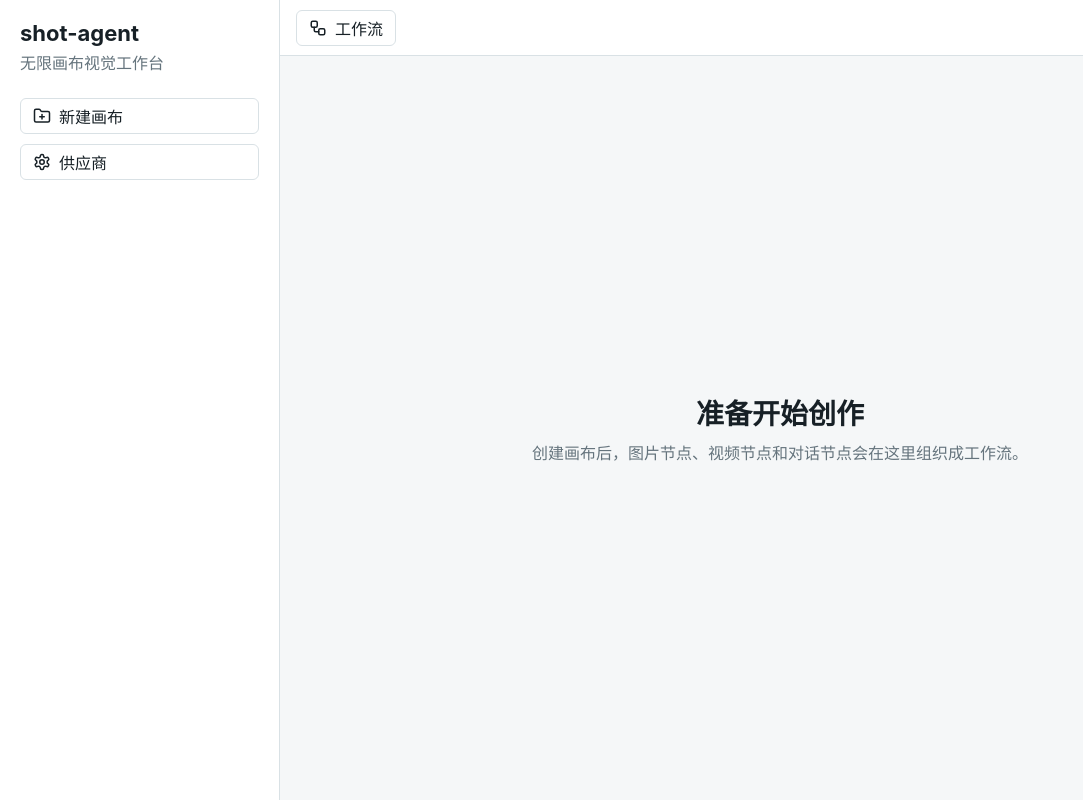
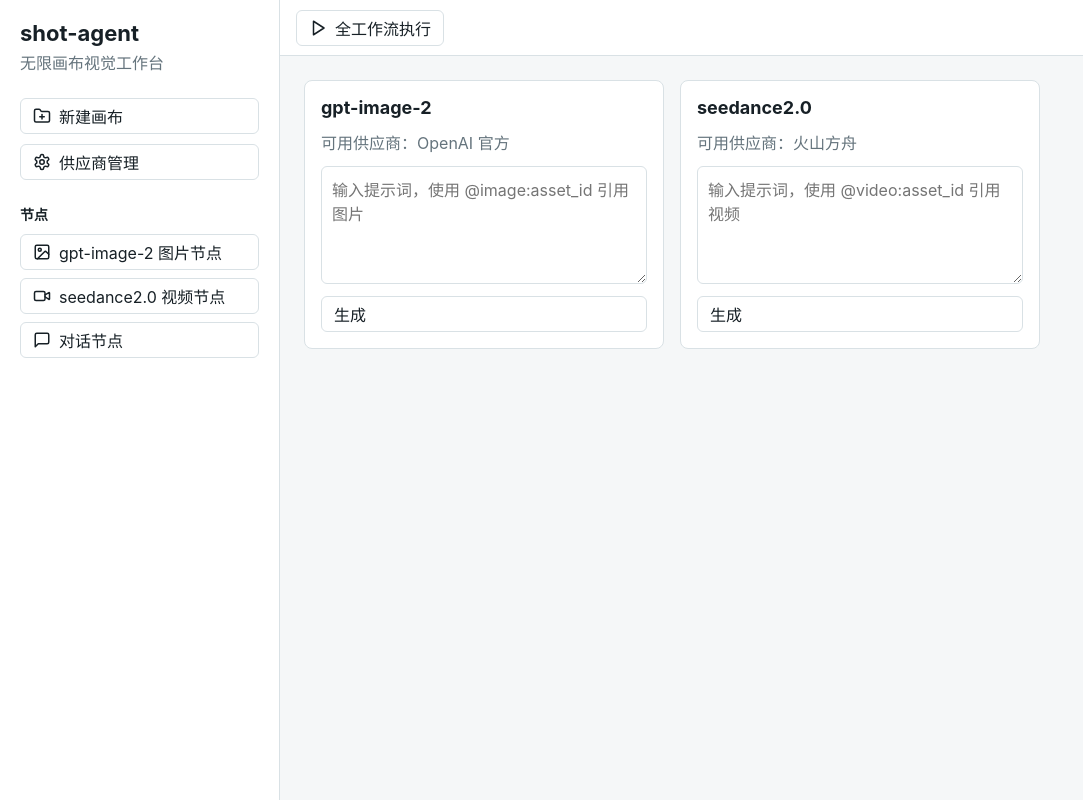
Before and after one commit to TCmatj/shot-agent, a React (Vite) app: page / in a window 1280 px wide. Shown: the whole page, without its empty margins (0-1083 px from the left). Built offline with nearby package versions, Linux system fonts and the light colour scheme.

Commit message:
feat: 添加工作台基础界面

```diff
--- a/src/app/App.css
+++ b/src/app/App.css
@@ -85,3 +85,49 @@
   margin: 0;
   max-width: 520px;
 }
+
+.panel h2 {
+  font-size: 14px;
+  margin: 0 0 10px;
+}
+
+.node-list {
+  display: grid;
+  gap: 8px;
+}
+
+.canvas-preview {
+  align-content: start;
+  display: grid;
+  gap: 16px;
+  grid-template-columns: repeat(auto-fit, minmax(280px, 360px));
+  padding: 24px;
+}
+
+.node-card {
+  background: #ffffff;
+  border: 1px solid #d9e1e5;
+  border-radius: 8px;
+  display: grid;
+  gap: 12px;
+  padding: 16px;
+}
+
+.node-card h2 {
+  font-size: 18px;
+  margin: 0;
+}
+
+.node-card p {
+  color: #65747d;
+  margin: 0;
+}
+
+.node-card textarea {
+  border: 1px solid #d9e1e5;
+  border-radius: 6px;
+  font: inherit;
+  min-height: 96px;
+  padding: 10px;
+  resize: vertical;
+}
--- a/src/app/App.tsx
+++ b/src/app/App.tsx
@@ -1,6 +1,67 @@
-import { FolderPlus, Settings, Workflow } from 'lucide-react';
+import { FolderPlus, Image, MessageSquare, Play, Settings, Video } from 'lucide-react';
+import { findProvidersForCanonicalModel } from '../domain/provider';
+import type { ProviderConfig } from '../domain/provider';
+
+const providers: ProviderConfig[] = [
+  {
+    id: 'provider_openai',
+    name: 'OpenAI 官方',
+    protocol: 'openai-compatible',
+    baseURL: 'https://api.openai.com',
+    apiTokenRef: 'secret_openai',
+    enabled: true,
+    models: [
+      {
+        providerModelId: 'gpt-image-2',
+        canonicalModelId: 'gpt-image-2',
+        enabled: true,
+      },
+    ],
+  },
+  {
+    id: 'provider_seedance',
+    name: '火山方舟',
+    protocol: 'volcengine',
+    baseURL: 'https://ark.cn-beijing.volces.com',
+    apiTokenRef: 'secret_seedance',
+    enabled: true,
+    models: [
+      {
+        providerModelId: 'doubao-seedance-2-0-260128',
+        canonicalModelId: 'seedance2.0',
+        enabled: true,
+      },
+      {
+        providerModelId: 'doubao-seedance-2-0-fast-260128',
+        canonicalModelId: 'seedance2.0-fast',
+        enabled: true,
+      },
+    ],
+  },
+];
+
+const nodeTypes = [
+  {
+    id: 'gpt-image-2',
+    label: 'gpt-image-2 图片节点',
+    icon: Image,
+  },
+  {
+    id: 'seedance2.0',
+    label: 'seedance2.0 视频节点',
+    icon: Video,
+  },
+  {
+    id: 'chat-openai',
+    label: '对话节点',
+    icon: MessageSquare,
+  },
+];
 
 export function App() {
+  const imageProviders = findProvidersForCanonicalModel(providers, 'gpt-image-2');
+  const videoProviders = findProvidersForCanonicalModel(providers, 'seedance2.0');
+
   return (
     <main className="app-shell">
       <aside className="sidebar">
@@ -15,20 +76,44 @@
           </button>
           <button type="button">
             <Settings size={18} />
-            供应商
+            供应商管理
           </button>
         </nav>
+        <section className="panel">
+          <h2>节点</h2>
+          <div className="node-list">
+            {nodeTypes.map((node) => {
+              const Icon = node.icon;
+              return (
+                <button key={node.id} type="button">
+                  <Icon size={18} />
+                  {node.label}
+                </button>
+              );
+            })}
+          </div>
+        </section>
       </aside>
       <section className="workspace">
         <div className="toolbar">
           <button type="button">
-            <Workflow size={18} />
-            工作流
+            <Play size={18} />
+            全工作流执行
           </button>
         </div>
-        <div className="empty-canvas">
-          <h2>准备开始创作</h2>
-          <p>创建画布后，图片节点、视频节点和对话节点会在这里组织成工作流。</p>
+        <div className="canvas-preview">
+          <article className="node-card">
+            <h2>gpt-image-2</h2>
+            <p>可用供应商：{imageProviders.map((provider) => provider.name).join('、')}</p>
+            <textarea placeholder="输入提示词，使用 @image:asset_id 引用图片" />
+            <button type="button">生成</button>
+          </article>
+          <article className="node-card">
+            <h2>seedance2.0</h2>
+            <p>可用供应商：{videoProviders.map((provider) => provider.name).join('、')}</p>
+            <textarea placeholder="输入提示词，使用 @video:asset_id 引用视频" />
+            <button type="button">生成</button>
+          </article>
         </div>
       </section>
     </main>
```
